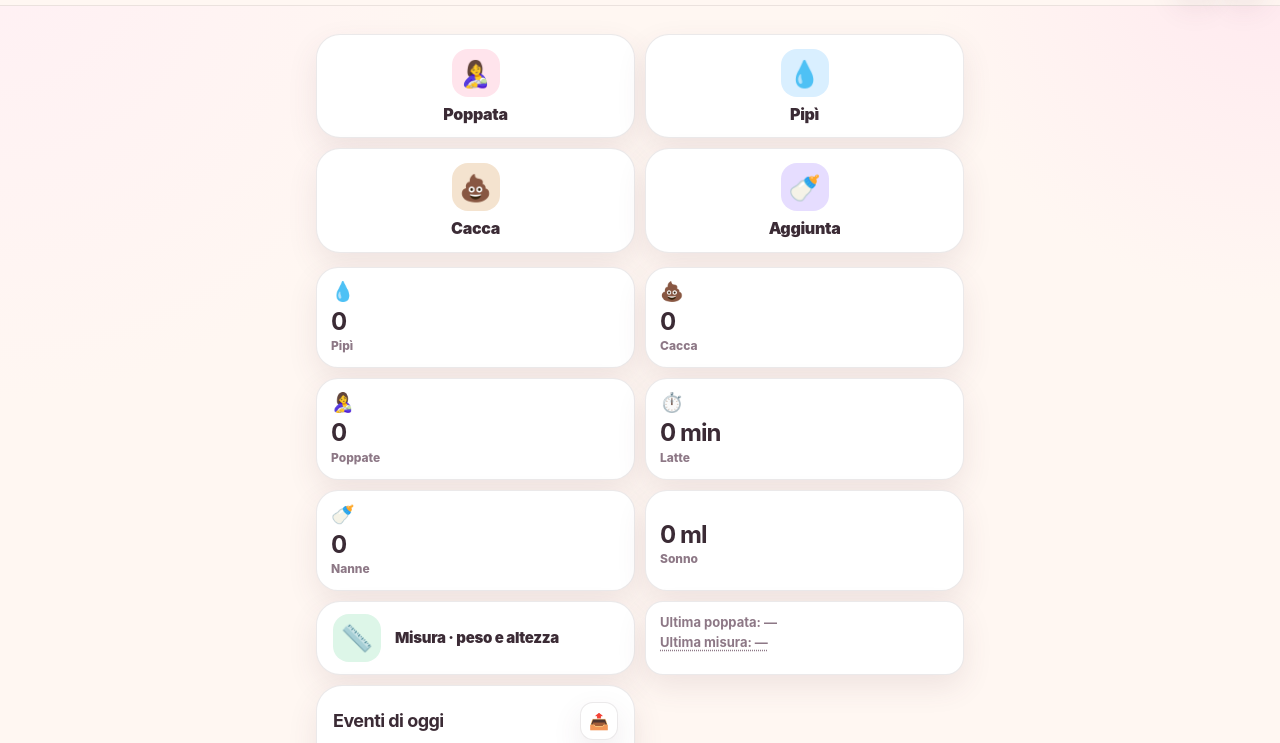
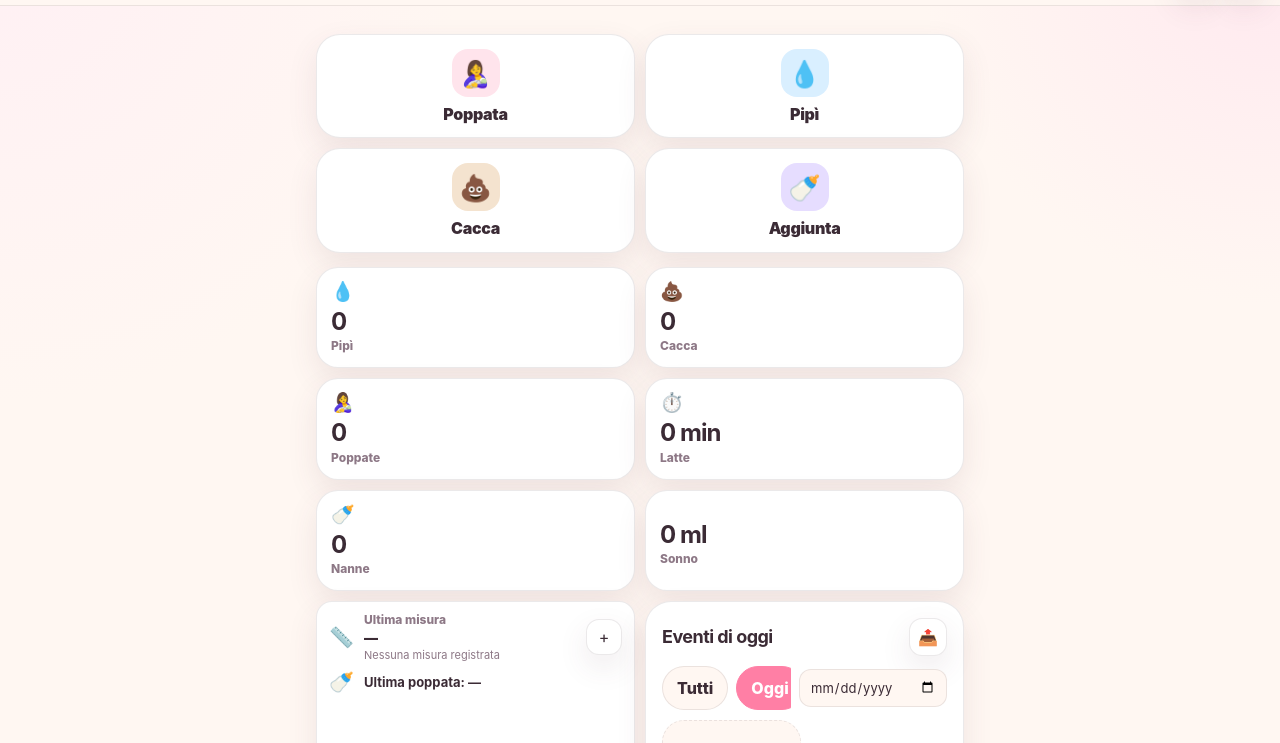
Before and after one commit to zuixan/registro-neonato, a website: page www/index.html in a window 1280 px wide. Shown: the part 57-800 px from the top of the page. Drawn offline with Linux system fonts and the light colour scheme.

Commit message:
UI: misura compatta + eventi su 2 colonne

```diff
--- a/www/index.html
+++ b/www/index.html
@@ -158,7 +158,17 @@
     .stat small { display: block; color: var(--muted); font-size: 12px; font-weight: 800; }
 
     .panel { border-radius: 26px; padding: 16px; background: var(--card); }
-    .panel.compact { padding: 12px 14px; border-radius: 18px; }
+    .panel.compact { padding: 10px 12px; border-radius: 16px; }
+    .compact-row { display: flex; gap: 10px; align-items: center; }
+    .compact-icon { font-size: 20px; flex: 0 0 auto; }
+    .compact-info { flex: 1; min-width: 0; }
+    .compact-title { font-size: 12px; font-weight: 800; color: var(--muted); margin-bottom: 2px; }
+    .compact-value { font-size: 14px; font-weight: 900; }
+    .compact-sub { font-size: 11px; color: var(--muted); margin-top: 2px; }
+
+    .events-grid { display: grid; grid-template-columns: repeat(2, minmax(0, 1fr)); gap: 8px; }
+    .events-grid .event { margin-bottom: 0; }
+    .events-grid .day { grid-column: 1 / -1; margin: 12px 0 6px; }
     #lastFeedLine { font-size: 13px; font-weight: 700; }
     .measure-line { margin-top: 4px; font-size: 13px; font-weight: 700; cursor: pointer; text-decoration: underline dotted; text-underline-offset: 3px; }
 
@@ -305,15 +315,22 @@
       <button class="stat" type="button" data-list="aggiunta"><span class="emoji">🍼</span><strong id="statAggiunte">0</strong><small>Aggiunte</small></button>
       <button class="stat" type="button" data-list="aggiunta"><span class="emoji"></span><strong id="statAggiunteMl">0 ml</strong><small>Latte aggiunto</small></button>
 
-    <section class="measure-row">
-      <button id="btnMisura" class="action green" type="button">
-        <span class="big">📏</span><span class="label">Misura · peso e altezza</span>
-      </button>
-    </section>
-
     <section class="panel compact">
-      <div id="lastFeedLine" class="muted">Ultima poppata: —</div>
-      <div id="lastMeasureLine" class="muted measure-line" role="button" tabindex="0">Ultima misura: —</div>
+      <div class="compact-row" style="margin-bottom: 8px;">
+        <span class="compact-icon">📏</span>
+        <div class="compact-info">
+          <div class="compact-title">Ultima misura</div>
+          <div class="compact-value" id="lastMeasureValue">—</div>
+          <div class="compact-sub" id="lastMeasureTime">Nessuna misura registrata</div>
+        </div>
+        <button id="btnMisura" class="icon-btn" type="button" aria-label="Aggiungi misura" style="width: 36px; height: 36px; font-size: 16px;">+</button>
+      </div>
+      <div class="compact-row">
+        <span class="compact-icon">🍼</span>
+        <div class="compact-info">
+          <div class="compact-value" id="lastFeedLine">Ultima poppata: —</div>
+        </div>
+      </div>
     </section>
 
     <section class="panel">
@@ -332,7 +349,7 @@
         </div>
         <input id="filterDate" type="date" aria-label="Filtra per giorno">
       </div>
-      <div id="events"></div>
+      <div id="events" class="events-grid"></div>
     </section>
   </main>
 
@@ -1010,13 +1027,17 @@
       }
 
       const m = lastMeasure();
-      const mLine = $('#lastMeasureLine');
-      if (!m) { mLine.textContent = 'Ultima misura: —'; }
-      else {
+      const mValue = $('#lastMeasureValue');
+      const mTime = $('#lastMeasureTime');
+      if (!m) {
+        mValue.textContent = '—';
+        mTime.textContent = 'Nessuna misura registrata';
+      } else {
         const parts = [];
-        if (m.weightKg != null) parts.push('⚖️ ' + fmtDec(m.weightKg) + ' kg');
-        if (m.heightCm != null) parts.push('📏 ' + fmtDec(m.heightCm) + ' cm');
-        mLine.textContent = 'Ultima misura: ' + (parts.join(' · ') || '—') + ' · ' + fmtDayLabel(m.when) + ' (tocca per lo storico)';
+        if (m.weightKg != null) parts.push(fmtDec(m.weightKg) + ' kg');
+        if (m.heightCm != null) parts.push(fmtDec(m.heightCm) + ' cm');
+        mValue.textContent = parts.join(' · ') || '—';
+        mTime.textContent = fmtDayLabel(m.when) + ' · ' + ago(m.when);
       }
     }
 
@@ -1607,7 +1628,9 @@
       $('#btnSettings').addEventListener('click', openSettings);
       $('#btnExportAction').addEventListener('click', function () { openModal('#modalExport'); });
 
-      $('#lastMeasureLine').addEventListener('click', function () { openList('misura'); });
+      $('#btnMisura').addEventListener('click', openMisura);
+      $('#lastMeasureValue').addEventListener('click', function () { openList('misura'); });
+      $('#lastMeasureTime').addEventListener('click', function () { openList('misura'); });
 
       $$('.stat[data-list]').forEach(function (button) {
         button.addEventListener('click', function () { openList(button.getAttribute('data-list')); });
```
